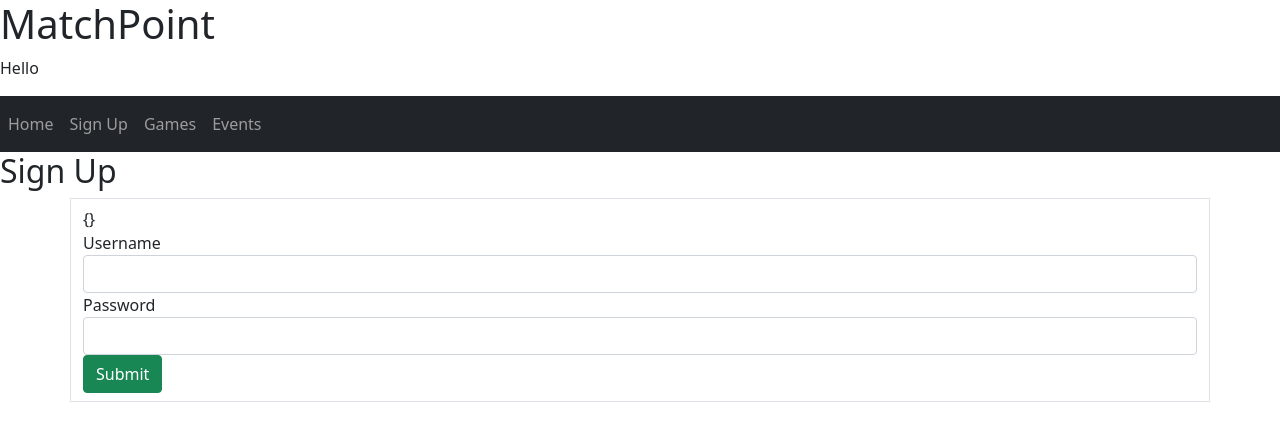
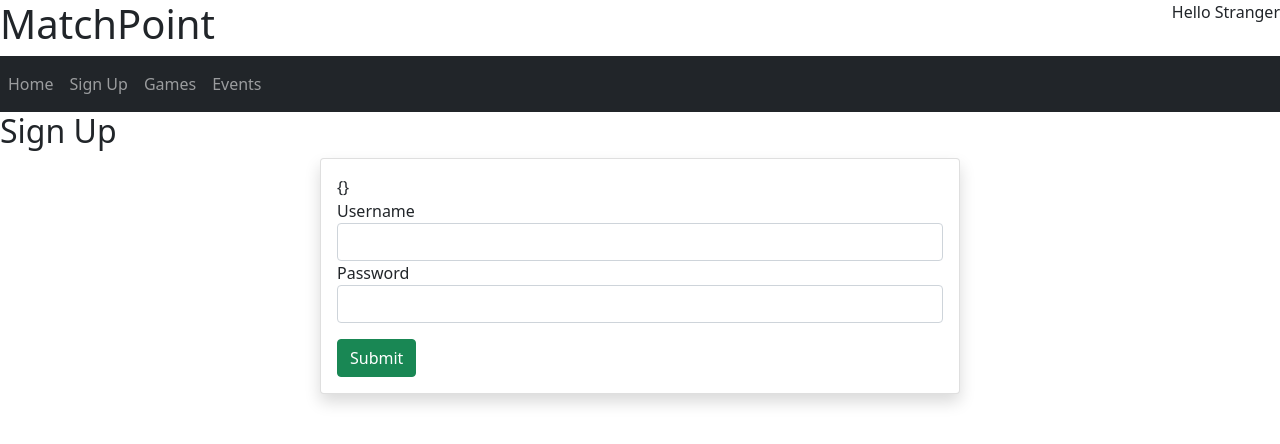
Before and after one commit to April-2022-LC-LiftOff/match-point, an Angular app in the folder frontend/: page /sign-up in a window 1280 px wide. Shown: the top 444 px of the page. Built offline with nearby package versions, Linux system fonts and the light colour scheme; no server answers.

Commit message:
Basic homepage layout and styling completion

```diff
--- a/frontend/src/app/app.component.html
+++ b/frontend/src/app/app.component.html
@@ -1,16 +1,13 @@
-<!--The content below is only a placeholder and can be replaced.-->
-<h1>{{title}}</h1>
-<p>Hello {{userInSession}}</p>
-<nav class="navbar navbar-expand-sm bg-dark navbar-dark">
+<header class="clearfix">
+  <h1 class="float-start">{{title}}</h1>
+  <span class="float-end align-bottom">Hello {{user}}</span>
+</header>
+<nav class="navbar navbar-expand-sm bg-dark navbar-dark sticky-top">
   <ul class="navbar-nav">
     <li class="nav-item"><a class="nav-link" routerLink="/">Home</a></li>
     <li class="nav-item"><a class="nav-link" routerLink="/sign-up">Sign Up</a></li>
     <li class="nav-item"><a class="nav-link" routerLink="/games">Games</a></li>
     <li class="nav-item"><a class="nav-link" routerLink="/events">Events</a></li>
   </ul>
-
-
-
 </nav>
-
 <router-outlet></router-outlet>
--- a/frontend/src/app/app.component.ts
+++ b/frontend/src/app/app.component.ts
@@ -10,7 +10,7 @@ import { UserAuthService } from './user-auth.service';
 export class AppComponent implements OnInit {
   title = 'MatchPoint';
   userInSession?;
-  // user = this.userInSession || 'Stranger';
+  user = this.userInSession || 'Stranger';
 
   constructor(private auth: UserAuthService){}
 
--- a/frontend/src/app/home/home.component.css
+++ b/frontend/src/app/home/home.component.css
@@ -0,0 +1,8 @@
+img {
+    max-width: 50%;
+    height: auto;
+}
+
+#landing {
+    height: 84vh;
+}
--- a/frontend/src/app/home/home.component.html
+++ b/frontend/src/app/home/home.component.html
@@ -1 +1,42 @@
-<p>home works!</p>
+<article class="d-flex flex-column justify-content-around">
+
+  <div id="landing" class="d-flex flex-column justify-content-center">
+    <div class="container col-sm-8 ">
+      <h2><em>– Life is not a single-player game</em></h2>
+      <p>Lorem ipsum dolor sit amet consectetur, adipisicing elit. Cumque mollitia sapiente natus voluptatum.</p>
+    </div>
+    <section class="card shadow container d-flex flex-row p-3 col-sm-6 mt-5">
+      <div class="card-body">
+        <h4 class="card-title">About</h4>
+        <p class="card-text">Lorem ipsum dolor sit amet consectetur, adipisicing elit.</p>
+      </div>
+      <img class="img-thumbnail img-fluid"
+        src="https://media.istockphoto.com/vectors/thumbnail-image-vector-graphic-vector-id1147544807?k=20&m=1147544807&s=612x612&w=0&h=pBhz1dkwsCMq37Udtp9sfxbjaMl27JUapoyYpQm0anc="
+        alt="">
+      <a routerLink="/sign-up" class="stretched-link"></a>
+    </section>
+  </div>
+
+  <section class="card shadow container d-flex flex-row-reverse p-3 col-sm-6">
+    <div class="card-body mx-3">
+      <h4 class="card-title">Games</h4>
+      <p class="card-text">Lorem ipsum dolor sit amet consectetur, adipisicing elit.</p>
+    </div>
+    <img class="img-thumbnail img-fluid"
+      src="https://media.istockphoto.com/vectors/thumbnail-image-vector-graphic-vector-id1147544807?k=20&m=1147544807&s=612x612&w=0&h=pBhz1dkwsCMq37Udtp9sfxbjaMl27JUapoyYpQm0anc="
+      alt="">
+    <a routerLink="/games" class="stretched-link"></a>
+  </section>
+
+  <section class="card shadow container d-flex flex-row p-3 col-sm-6 my-5">
+    <div class="card-body d-flex flex-column">
+      <h4 class="card-title">Events</h4>
+      <p class="card-text">Cumque mollitia sapiente natus voluptatum.</p>
+    </div>
+    <img class="img-thumbnail img-fluid"
+      src="https://media.istockphoto.com/vectors/thumbnail-image-vector-graphic-vector-id1147544807?k=20&m=1147544807&s=612x612&w=0&h=pBhz1dkwsCMq37Udtp9sfxbjaMl27JUapoyYpQm0anc="
+      alt="">
+    <a routerLink="/events" class="stretched-link"></a>
+  </section>
+
+</article>
--- a/frontend/src/app/signup/signup.component.html
+++ b/frontend/src/app/signup/signup.component.html
@@ -1,18 +1,15 @@
 <h2>{{title}}</h2>
-<div class="container col-xs-4 border py-2">
+<div class="card shadow container d-flex flex-column p-3 col-sm-6">
   <form #signupForm="ngForm" (ngSubmit)="registerUser()">
     {{ model | json }}
     <div class="form-group">
       <label for="username">Username</label>
-        <input type="text" class="form-control" id="username"
-               required
-               [(ngModel)]="model.username" name="username">
+      <input type="text" class="form-control" id="username" required [(ngModel)]="model.username" name="username">
     </div>
 
-      <div class="form-group">
+    <div class="form-group mb-3">
       <label for="password">Password</label>
-        <input type="password"  class="form-control" id="password"
-               [(ngModel)]="model.password" name="password">
+      <input type="password" class="form-control" id="password" [(ngModel)]="model.password" name="password">
     </div>
 
     <button class="btn" type="submit" class="btn btn-success">Submit</button>
--- a/frontend/src/app/signup/signup.component.ts
+++ b/frontend/src/app/signup/signup.component.ts
@@ -19,6 +19,7 @@ export class SignupComponent implements OnInit {
 
   registerUser(){
     this.auth.addUser(this.model).subscribe();
+    this.model = new User();
   }
 
 }
```
Lines whose indentation alone changed are shown as unchanged.
